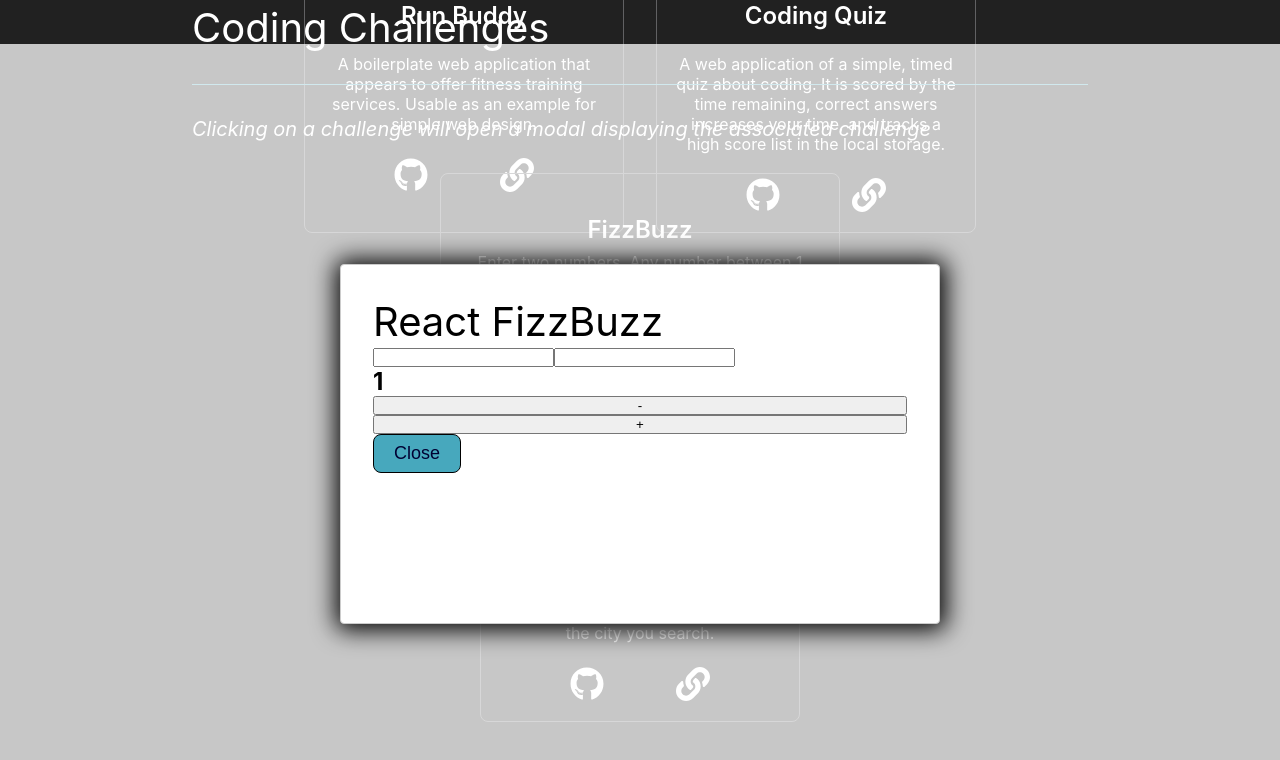
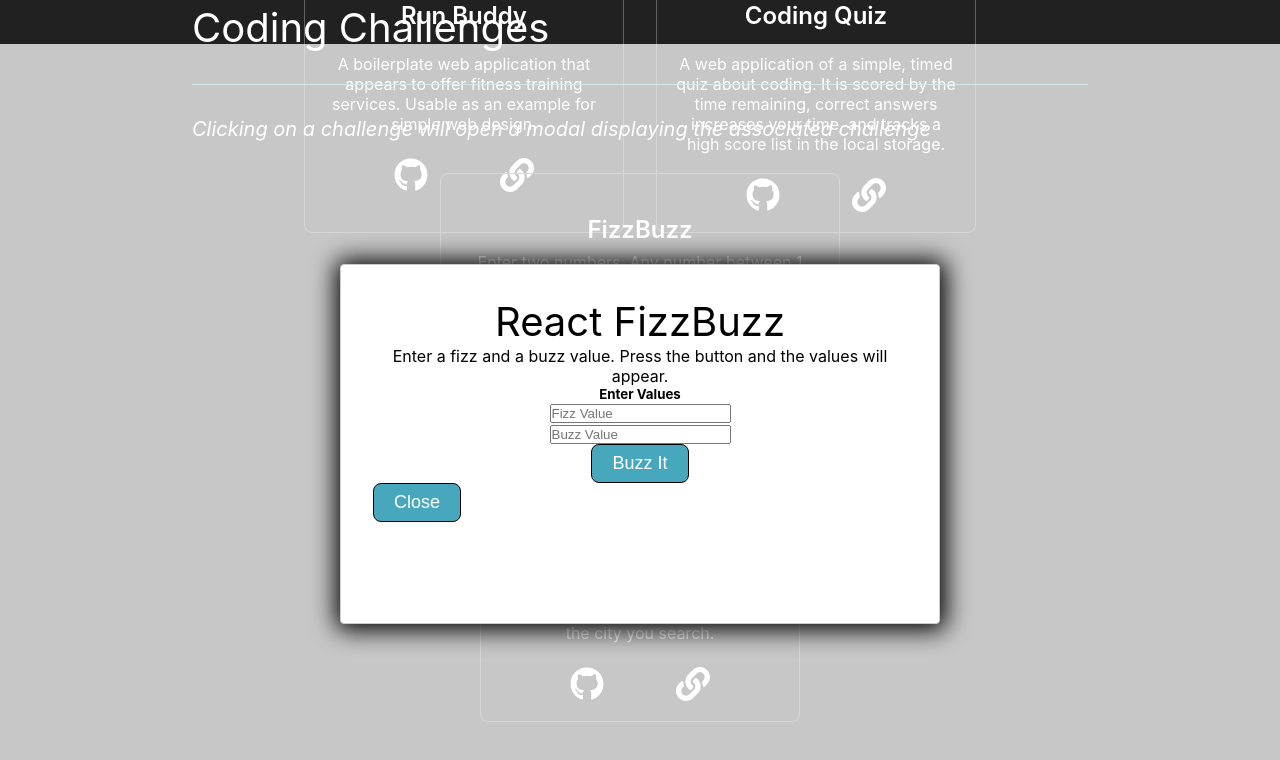
Before and after one commit to Ericcrain77/Portfolio-V2, a React (Create React App) app: page / in a window 1280 px wide. Both pictures are taken after a click on the button "Open". Shown: the part 3681-4441 px from the top of the page. Built offline with nearby package versions, Linux system fonts and the light colour scheme.

Commit message:
fizzbuzz built

```diff
--- a/public/index.html
+++ b/public/index.html
@@ -39,5 +39,15 @@
       To begin the development, run `npm start` or `yarn start`.
       To create a production bundle, use `npm run build` or `yarn build`.
     -->
+    <template id="fbTemplate">
+      <tr>
+          <td></td>
+          <td></td>
+          <td></td>
+          <td></td>
+          <td></td>
+      </tr>
+    </template>
+
   </body>
 </html>
--- a/src/components/Challenges/Challenges.js
+++ b/src/components/Challenges/Challenges.js
@@ -1,6 +1,7 @@
 import React, { useState, useEffect } from "react";
 import Modal from 'react-modal';
 import './challenges.css';
+import FizzBuzz from './FizzBuzz';
 
 Modal.setAppElement('#root');
 
@@ -22,8 +23,6 @@ const MODAL_STYLES = {
 function Challenges() {
     const [toggleModal, setToggleModal] = useState(false);
 
-    const count = 1;
-
     useEffect(() => {
         if (toggleModal === true) {
           document.body.style.overflow = 'hidden'
@@ -32,20 +31,6 @@ function Challenges() {
             document.body.style.overflow = 'visible'
         }
     }, [toggleModal]);
-
-    const handleDecrement = () => {
-        if (count > 1) {
-            this.setState(
-                (prevState) => ({count: prevState.count - 1})
-            )
-        }
-    };
-
-    const handleIncrement = () => {
-        this.setState(
-            (prevState) => ({count: prevState.count + 1})
-        )
-    };
 
     return (
         <div className="challenges-section" id="coding-challenges">
@@ -61,22 +46,8 @@ function Challenges() {
                         isOpen={toggleModal}
                         onRequestClose={() => setToggleModal(false)}
                     >
-                        <div className="challenge-modal-inside">
-                            <h1>React FizzBuzz</h1>
-                            <form>
-                                <input></input>
-                                <input></input>
-                            </form>
-                            <h2>
-                                {
-                                    (count % 15 === 0) ? "FizzBuzz" :
-                                    (count % 3 === 0)  ? "Fizz"     :
-                                    (count % 5 === 0)  ? "Buzz"     :
-                                    count
-                                }
-                            </h2>
-                            <button onClick={handleDecrement}>-</button>
-                            <button onClick={handleIncrement}>+</button>
+                        <div>
+                            <FizzBuzz />
                             <div>
                                 <button className='modal-btn' onClick={() => setToggleModal(false)}>Close</button>
                             </div>
--- /dev/null
+++ b/src/components/Challenges/FizzBuzz.js
@@ -0,0 +1,104 @@
+import React from 'react';
+import './challenges.css';
+
+function FizzBuzz() {
+    const getValues = () => {
+
+        let fizzValue = document.getElementById("fizzValue").value;
+        let buzzValue = document.getElementById("buzzValue").value;
+
+        fizzValue = parseInt(fizzValue);
+        buzzValue = parseInt(buzzValue);
+
+        if (Number.isInteger(fizzValue) && Number.isInteger(buzzValue)) {
+            let fbData = fizzBuzzFunc(fizzValue, buzzValue);
+            displayData(fbData);
+
+        } else {
+            alert("You must enter integers");
+        }
+    }
+
+    const fizzBuzzFunc = (value1, value2) => {
+        let returnArray = [];
+        for (let i = 1; i <= 100; i++) {
+            if (i % value1 === 0 && i % value2 === 0) {
+                returnArray.push('FizzBuzz');
+            } else if (i % value1 === 0) {
+                returnArray.push('Fizz');
+            } else if (i % value2 === 0) {
+                returnArray.push('Buzz');
+            } else {
+                returnArray.push(i);
+            }
+        }
+        return returnArray;
+    }
+
+    const displayData = (fbData) => {
+        let tableBody = document.getElementById("results");
+
+        let templateRow = document.getElementById("fbTemplate");
+
+        tableBody.innerHTML = "";
+
+        for (let i = 0; i < fbData.length; i += 5) {
+            const tableRow = document.importNode(templateRow.content, true);
+
+            const rowCols = tableRow.querySelectorAll("td");
+
+            rowCols[0].classList.add(fbData[i]);
+            rowCols[0].textContent = fbData[i];
+
+            rowCols[1].classList.add(fbData[i + 1]);
+            rowCols[1].textContent = fbData[i + 1];
+
+            rowCols[2].classList.add(fbData[i + 2]);
+            rowCols[2].textContent = fbData[i + 2];
+
+            rowCols[3].classList.add(fbData[i + 3]);
+            rowCols[3].textContent = fbData[i + 3];
+
+            rowCols[4].classList.add(fbData[i + 4]);
+            rowCols[4].textContent = fbData[i + 4];
+
+            tableBody.appendChild(tableRow);
+        }
+    }
+
+
+    return (
+        <div className='challenge-modal-inside'>
+            <h1>React FizzBuzz</h1>
+            <div>
+                <p>Enter a fizz and a buzz value. Press the button and the values will appear.</p>
+            </div>
+            <div>
+                <div>
+                    <h5>Enter Values</h5>
+                    <form>
+                        <div>
+                            <input id="fizzValue" type="number"  placeholder="Fizz Value"
+                            aria-label="Fizz Value"></input>
+                        </div>
+                        <div>
+                            <input id="buzzValue" type="number"  placeholder="Buzz Value"
+                            aria-label="Buzz Value"></input>
+                        </div>
+                        <div>
+                            <button id="btnSubmit" type="button" className="modal-btn" onClick={getValues}>Buzz It</button>
+                        </div>
+                    </form>
+                    <div>
+                        <table>
+                            <tbody id="results">
+                            </tbody>
+                        </table>
+                    </div>
+                </div>
+            </div>
+        </div>
+    )
+};
+
+export default FizzBuzz;
--- a/src/components/Challenges/challenges.css
+++ b/src/components/Challenges/challenges.css
@@ -50,7 +50,6 @@
 
 .modal-btn {
     font-size: large;
-    color: var(--oxford-blue);
     background-color: var(--pacific-blue);
     border: 1px solid black;
     border-radius: 8px;
@@ -58,11 +57,11 @@
     margin-right: auto;
     padding: .5rem 1.25rem;
     text-decoration: none;
+    color: white;
 }
 
-.modal-card button:hover {
+.modal-btn:hover {
     background-color: var(--pacific-blue-dark);
-    color: white;
 }
 
 .challenge-modal-inside {
@@ -70,7 +69,8 @@
     flex-direction: column;
     justify-content: space-evenly;
     width: auto;
-    height: auto;
+    margin: auto;
+    text-align: center;
 }
 
 .challenge-modal-inside h1 {
```
